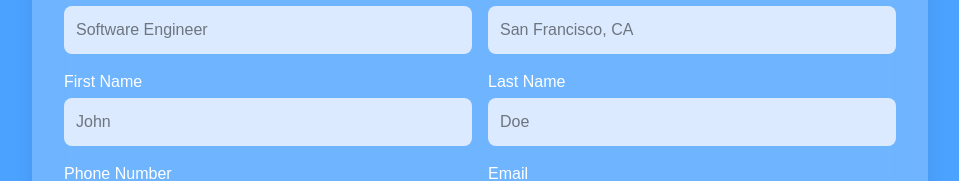
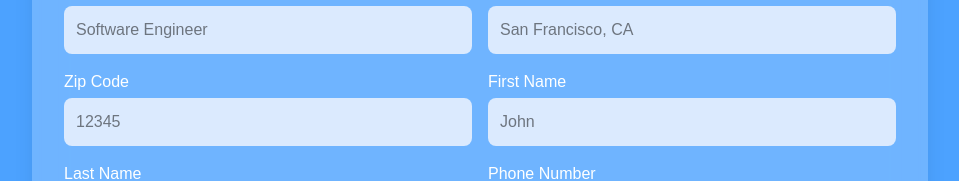
Before and after one commit to jobblixor/jobblixor-frontend-current, a Next.js app: page / in a window 1280 px wide. Shown: the part 626-807 px from the top of the page, without its empty margins (160-1119 px from the left). Built offline with nearby package versions, Linux system fonts and the light colour scheme.

Commit message:
Add zip code field to onboarding form

```diff
--- a/src/app/page.tsx
+++ b/src/app/page.tsx
@@ -181,6 +181,7 @@ export default function Page() {
               {[
                 { label: 'Job Title', name: 'job_title', placeholder: 'Software Engineer' },
                 { label: 'Location', name: 'location', placeholder: 'San Francisco, CA' },
+                { label: 'Zip Code', name: 'zip_code', placeholder: '12345' },
                 { label: 'First Name', name: 'first_name', placeholder: 'John' },
                 { label: 'Last Name', name: 'last_name', placeholder: 'Doe' },
                 { label: 'Phone Number', name: 'phone_number', placeholder: '(123) 456-7890' },
```
